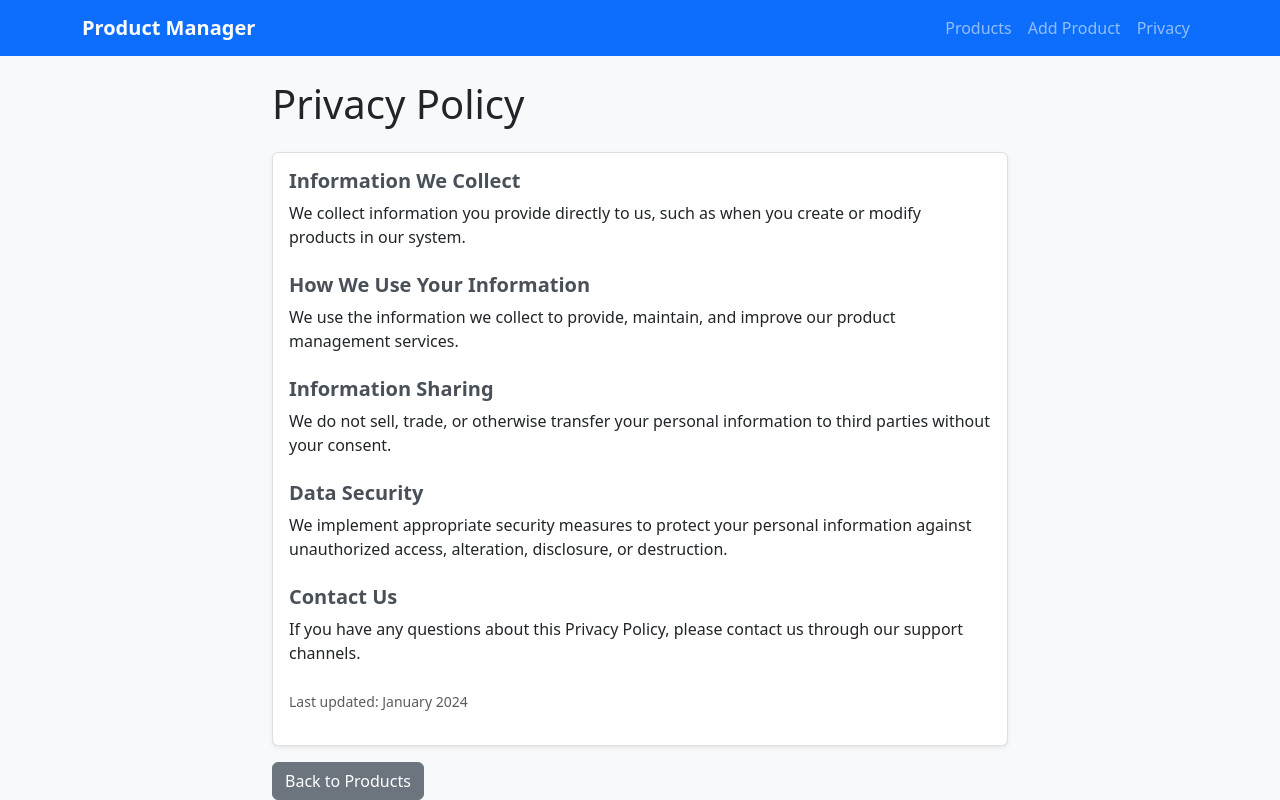
After one commit to Jgilhuly/crud-endpoint-demo-7-23, a FastAPI app: template templates/privacy.html in a window 1280 px wide. The commit adds this page. Run offline with FastAPI, Linux system fonts and the light colour scheme; the template is opened without the code that fills it, so the values that code supplies are empty.

Commit message:
Add privacy policy page with route and template
Co-authored-by: johnrgilhuly <johnrgilhuly@gmail.com>

```diff
--- a/main.py
+++ b/main.py
@@ -164,6 +164,12 @@ def new_product_page(request: Request):
     return templates.TemplateResponse("new.html", {"request": request})
 
 
+@app.get("/privacy", response_class=HTMLResponse)
+def privacy_page(request: Request):
+    """Privacy policy page"""
+    return templates.TemplateResponse("privacy.html", {"request": request})
+
+
 # TODO: Add search endpoint with AI-powered features
 # @app.get("/products/search")
 # def search_products(query: str):
--- a/templates/base.html
+++ b/templates/base.html
@@ -14,6 +14,7 @@
             <div class="navbar-nav ms-auto">
                 <a class="nav-link" href="/">Products</a>
                 <a class="nav-link" href="/products/new">Add Product</a>
+                <a class="nav-link" href="/privacy">Privacy</a>
             </div>
         </div>
     </nav>
--- /dev/null
+++ b/templates/privacy.html
@@ -0,0 +1,36 @@
+{% extends "base.html" %}
+
+{% block title %}Privacy Policy - Product CRUD Demo{% endblock %}
+
+{% block content %}
+<div class="row">
+    <div class="col-lg-8 mx-auto">
+        <h1 class="mb-4">Privacy Policy</h1>
+
+        <div class="card">
+            <div class="card-body">
+                <h5 class="card-title">Information We Collect</h5>
+                <p class="card-text">We collect information you provide directly to us, such as when you create or modify products in our system.</p>
+
+                <h5 class="card-title mt-4">How We Use Your Information</h5>
+                <p class="card-text">We use the information we collect to provide, maintain, and improve our product management services.</p>
+
+                <h5 class="card-title mt-4">Information Sharing</h5>
+                <p class="card-text">We do not sell, trade, or otherwise transfer your personal information to third parties without your consent.</p>
+
+                <h5 class="card-title mt-4">Data Security</h5>
+                <p class="card-text">We implement appropriate security measures to protect your personal information against unauthorized access, alteration, disclosure, or destruction.</p>
+
+                <h5 class="card-title mt-4">Contact Us</h5>
+                <p class="card-text">If you have any questions about this Privacy Policy, please contact us through our support channels.</p>
+
+                <p class="text-muted mt-4"><small>Last updated: {{ current_date or "January 2024" }}</small></p>
+            </div>
+        </div>
+
+        <div class="mt-3">
+            <a href="/" class="btn btn-secondary">Back to Products</a>
+        </div>
+    </div>
+</div>
+{% endblock %}
```
